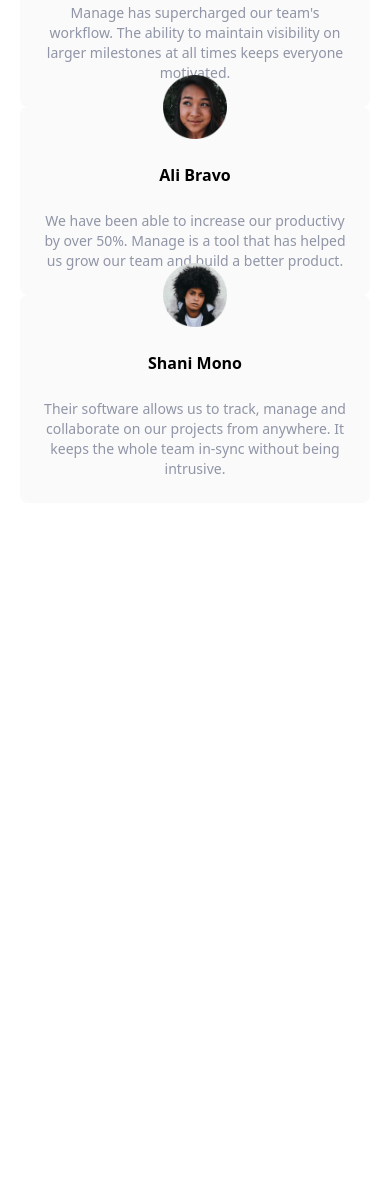
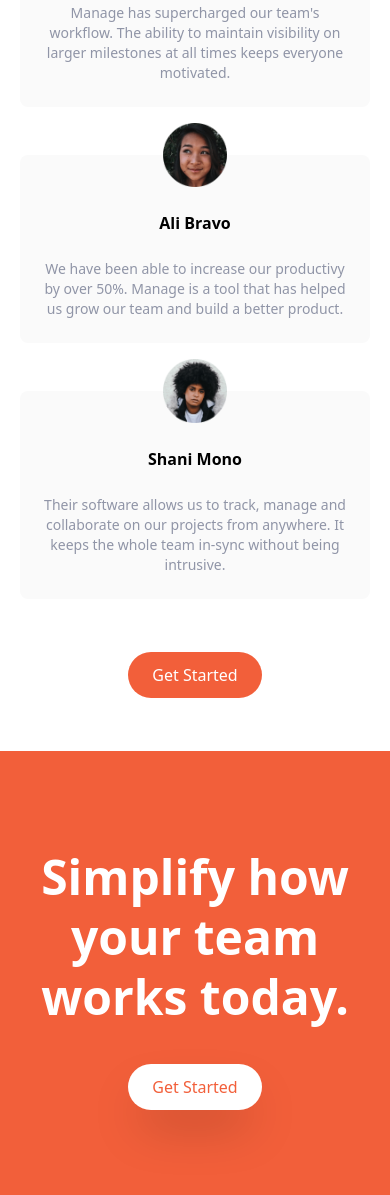
Before and after one commit to EsmaeilSaleh/tailwind, a website: page index.html in a window 390 px wide. Shown: the part 2227-3422 px from the top of the page. Before the commit the page ends 2730 px from the top, so only its background shows below. Drawn offline with Linux system fonts and the light colour scheme.

Commit message:
call to action

```diff
--- a/index.html
+++ b/index.html
@@ -48,7 +48,9 @@
           >
             Bring everyone together to build better products.
           </h1>
-          <p class="text-darkGrayishBlue max-w-sm text-center md:text-left">
+          <p
+            class="text-darkGrayishBlue mx-auto max-w-sm text-center md:text-left"
+          >
             Manage makes it simple for software teams to plan day-to-day tasks
             while keeping the larger team goals in view.
           </p>
@@ -158,7 +160,7 @@
       </div>
     </section>
     <!-- Testimonial -->
-    <section id="testimonials"></section>
+    <section id="testimonials">
       <!-- Container for Heading and testimonial blocks -->
       <div class="mx-auto mt-32 max-w-6xl px-5 text-center">
         <!-- Heading -->
@@ -169,32 +171,41 @@
         <div class="mt-24 flex flex-col md:flex-row md:space-x-6">
           <!-- Testimonial 1 -->
           <div
-          class="bg-veryLightGray flex flex-col items-center space-y-6 rounded-lg p-6 md:w-1/3"
+            class="bg-veryLightGray flex-col items-center space-y-6 rounded-lg p-6 md:flex md:w-1/3"
           >
-          <img src="img/avatar-anisha.png" class="-mt-14 w-16" alt="" />
+            <img
+              src="img/avatar-anisha.png"
+              class="mx-auto -mt-14 w-16"
+              alt=""
+            />
             <h5 class="text-ls font-bold">Anisha Li</h5>
             <p class="text-darkGrayishBlue text-sm">
-            Manage has supercharged our team's workflow. The ability to maintain
-            visibility on larger milestones at all times keeps everyone
-            motivated.
+              Manage has supercharged our team's workflow. The ability to
+              maintain visibility on larger milestones at all times keeps
+              everyone motivated.
             </p>
           </div>
           <!-- Testimonial 2 -->
           <div
-          class="bg-veryLightGray flex flex-col items-center space-y-6 rounded-lg p-6 md:w-1/3"
+            class="bg-veryLightGray mt-12 flex-col items-center space-y-6 rounded-lg p-6 md:mt-0 md:flex md:w-1/3"
           >
-          <img src="img/avatar-ali.png" class="-mt-14 w-16" alt="" />
+            <img src="img/avatar-ali.png" class="mx-auto -mt-14 w-16" alt="" />
             <h5 class="text-ls font-bold">Ali Bravo</h5>
             <p class="text-darkGrayishBlue text-sm">
-            We have been able to increase our productivy by over 50%. Manage is
-            a tool that has helped us grow our team and build a better product.
+              We have been able to increase our productivy by over 50%. Manage
+              is a tool that has helped us grow our team and build a better
+              product.
             </p>
           </div>
           <!-- Testimonial 3 -->
           <div
-          class="bg-veryLightGray flex flex-col items-center space-y-6 rounded-lg p-6 md:w-1/3"
+            class="bg-veryLightGray mt-12 flex-col items-center space-y-6 rounded-lg p-6 md:mt-0 md:flex md:w-1/3"
           >
-          <img src="img/avatar-shanai.png" class="-mt-14 w-16" alt="" />
+            <img
+              src="img/avatar-shanai.png"
+              class="mx-auto -mt-14 w-16"
+              alt=""
+            />
             <h5 class="text-ls font-bold">Shani Mono</h5>
             <p class="text-darkGrayishBlue text-sm">
               Their software allows us to track, manage and collaborate on our
@@ -203,6 +214,36 @@
             </p>
           </div>
         </div>
+        <div class="my-16">
+          <a
+            href="#"
+            class="bg-brightRed baseline hover:bg-brightRedLight rounded-full p-3 px-6 text-white"
+            >Get Started</a
+          >
         </div>
+      </div>
+    </section>
+    <!-- CTA Section -->
+    <section id="cta" class="bg-brightRed">
+      <!-- Flex Container -->
+      <div
+        class="container mx-auto flex flex-col items-center justify-between space-y-12 px-6 py-24 md:flex-row md:space-y-0 md:py-12"
+      >
+        <!-- Heading -->
+        <h2
+          class="text-center text-5xl leading-tight font-bold text-white md:max-w-xl md:text-left md:text-4xl"
+        >
+          Simplify how your team works today.
+        </h2>
+        <!-- CTA Button -->
+        <div>
+          <a
+            href="#"
+            class="baseline text-brightRed rounded-full bg-white p-3 px-6 shadow-2xl hover:bg-gray-500 hover:text-white"
+            >Get Started</a
+          >
+        </div>
+      </div>
+    </section>
   </body>
 </html>
```
Also changed, not shown: src/output.css. Lines whose indentation alone changed are shown as unchanged.
